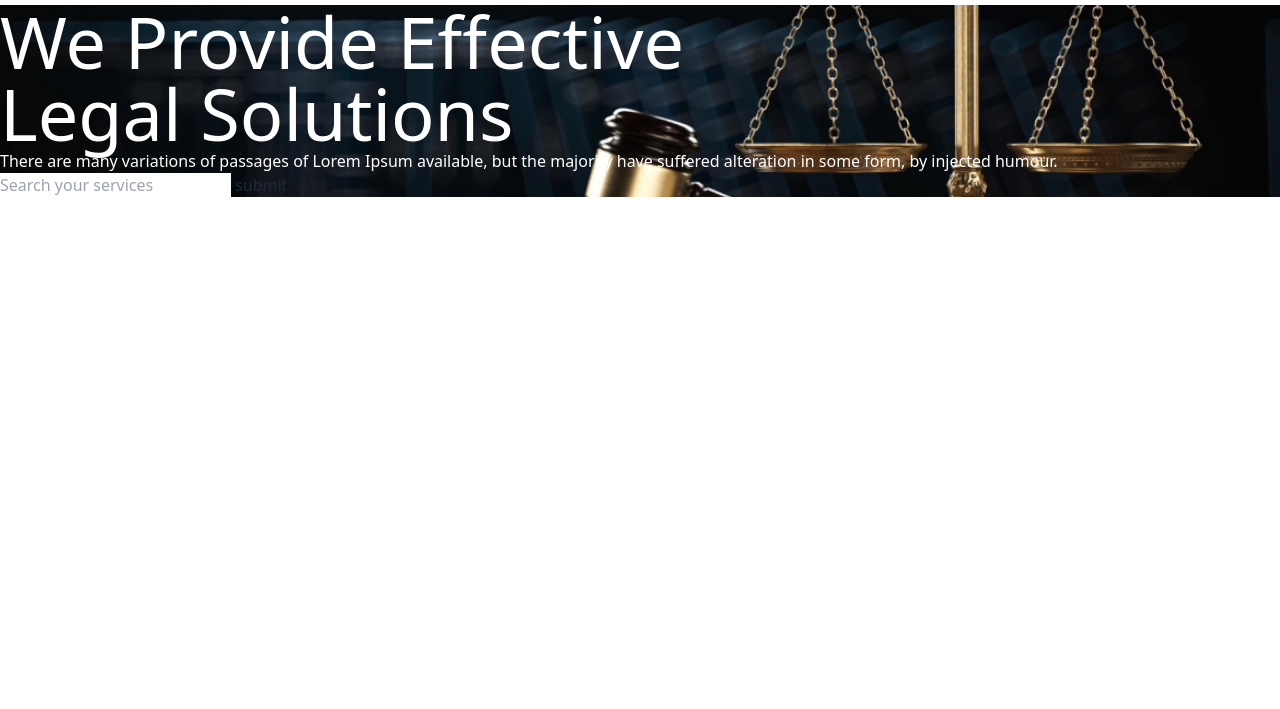
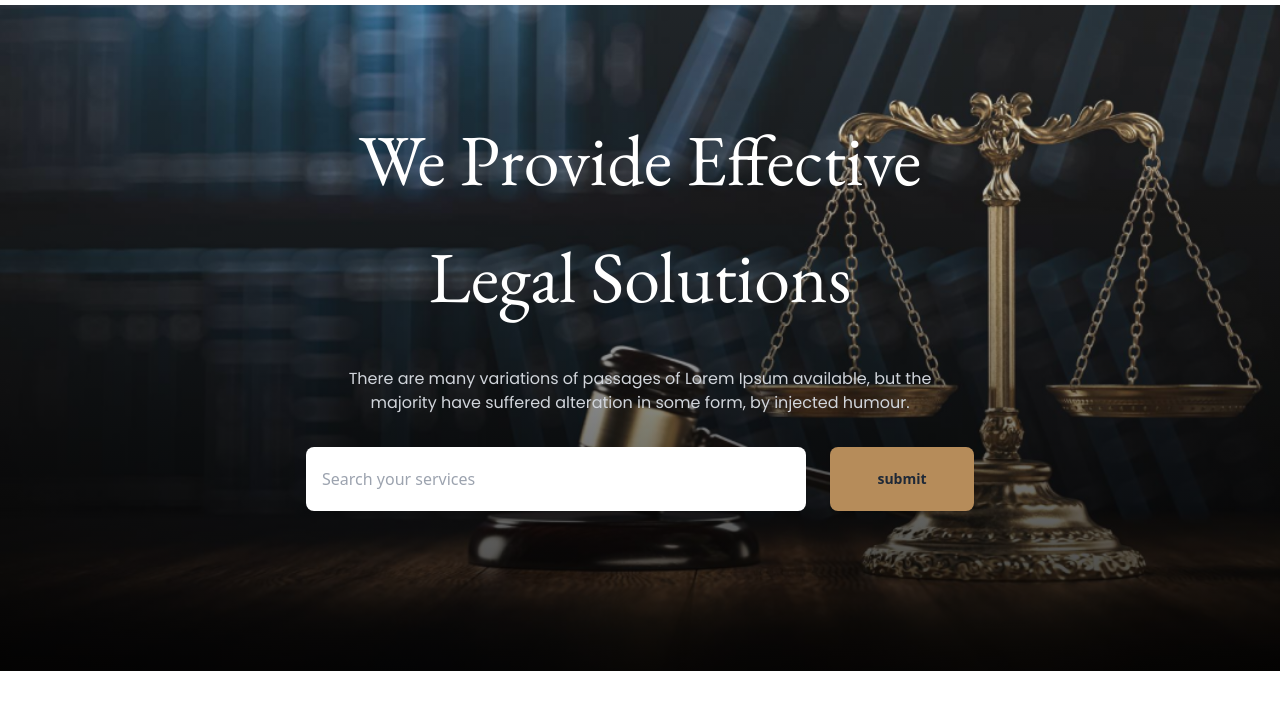
Before and after one commit to dxrahat33/Legal-solutions-tailwindDaisy, a plain HTML site: page index.html in a window 1280 px wide. Shown: the part 71-780 px from the top of the page. Drawn offline with nearby package versions, Linux system fonts and the light colour scheme.

Commit message:
hero section desktop complete

```diff
--- a/index.html
+++ b/index.html
@@ -14,11 +14,17 @@
         tailwind.config = {
           theme: {
             extend: {
+              backgroundImage: {
+                'hero-pattern': "url('/images/banner.png')",
+              },
               colors: {
                 clifford: '#da373d',
                 main: '#B68C5A',
                 dark3: '#707070',
                 dark2: '#414040',
+                dark01: 'rgba(17, 17, 17, 1)',
+                dark00: 'rgba(17, 17, 17, 0)',
+
             }
           }
         }
@@ -140,18 +146,20 @@
              </nav>
 
              <!-- Main Content Area -->
-              <section>
+              <section class="bg-hero-pattern bg-cover bg-center bg-no-repeat h-fit w-full">
+                <div class=" bg-gradient-to-t from-black/[0.8] to-white/[0.1]">
                   <!-- bg image -->
-                <div class="bg-[url('/images/banner.png')] bg-cover bg-center bg-no-repeat w-full">
+                  <div class="flex flex-col px-60 py-24 items-center">
                       <!-- heading text -->
-                     <div>
-                        <h1 class="text-white text-7xl">We Provide Effective <br> Legal Solutions</h1>
-                        <p class="text-white">There are many variations of passages of Lorem Ipsum available, but the majority have suffered alteration in some form, by injected humour.</p>
+                       <div class="space-y-2 text-center">
+                          <h1 class="text-white text-7xl font-head leading-relaxed">We Provide Effective <br> Legal Solutions</h1>
+                          <p class="text-gray-300 font-body pt-6 pb-8 w-9/12 mx-auto">There are many variations of passages of Lorem Ipsum available, but the majority have suffered alteration in some form, by injected humour.</p>
                        </div>
                        <!-- Input Field -->
-                     <div>
-                        <input type="text" name="input" id="text" spellcheck="true" placeholder="Search your services">
-                        <input type="submit" value="submit">
+                       <div class="flex items-center gap-6 mb-16">
+                          <input class="h-16 w-[500px] outline-none px-4 py-2 rounded-lg" type="text" name="input" id="text" spellcheck="true" placeholder="Search your services">
+                          <input class="btn bg-main border-0 h-16 w-36" type="submit" value="submit">
+                       </div>
                   </div>
                 </div>
               </section>
```
Lines whose indentation alone changed are shown as unchanged.
